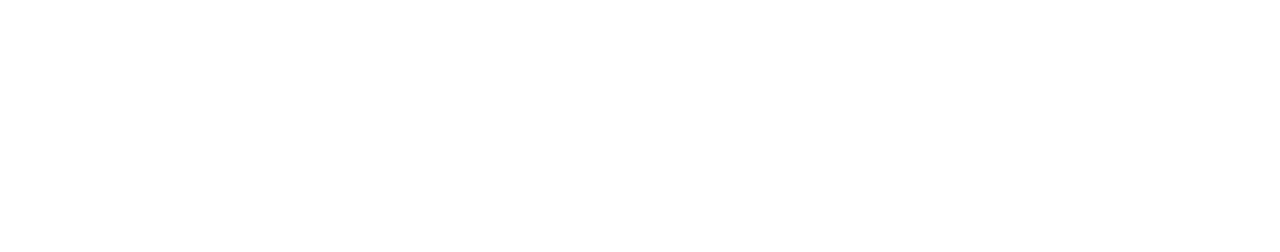
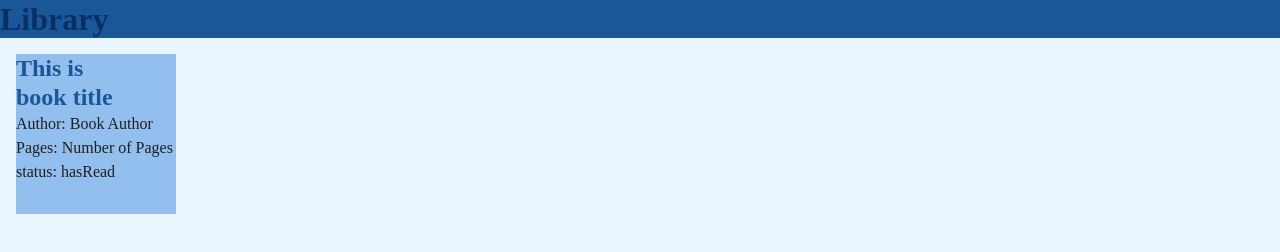
Before and after one commit to azrylshamin/odin-library, a plain HTML site: page index.html in a window 1280 px wide. Drawn offline with Linux system fonts and the light colour scheme.

Commit message:
Insert the basic layout of the project

```diff
--- a/index.html
+++ b/index.html
@@ -4,10 +4,30 @@
     <meta charset="UTF-8">
     <meta name="viewport" content="width=device-width, initial-scale=1.0">
     <title>ODIN | Library</title>
+    <link rel="stylesheet" href="reset.css">
     <link rel="stylesheet" href="styles.css">
     <script src="script.js" defer></script>
 </head>
 <body>
+    <div class="container">
+        <div class="header">
+            <div class="header-left">
+                <h1>Library</h1>
+            </div>
+            <div class="header-right">
 
+            </div>
+        </div>
+        <div class="content">
+            <div class="card-container">
+                <div class="card">
+                    <h2 class="card-title">This is book title</h2>
+                    <p class="card-content">Author: Book Author</p>
+                    <p class="card-content">Pages: Number of Pages</p>
+                    <p class="card-content">status: hasRead</p>
+                </div>
+            </div>
+        </div>
+    </div>
 </body>
 </html>
--- /dev/null
+++ b/reset.css
@@ -0,0 +1,65 @@
+*,
+*::before,
+*::after {
+    box-sizing: border-box;
+}
+
+* {
+    margin: 0;
+}
+
+@media (prefers-reduced-motion: no-preference) {
+    html {
+        interpolate-size: allow-keywords;
+    }
+}
+
+body {
+    line-height: 1.5;
+    -webkit-font-smoothing: antialiased;
+}
+
+img,
+picture,
+video,
+canvas,
+svg {
+    display: block;
+    max-width: 100%;
+}
+
+input,
+button,
+textarea,
+select {
+    font: inherit;
+}
+
+p,
+h1,
+h2,
+h3,
+h4,
+h5,
+h6 {
+    overflow-wrap: break-word;
+}
+
+p {
+    text-wrap: pretty;
+}
+
+h1,
+h2,
+h3,
+h4,
+h5,
+h6 {
+    text-wrap: balance;
+    line-height: 1.2;
+}
+
+#root,
+#__next {
+    isolation: isolate;
+}
--- a/script.js
+++ b/script.js
@@ -1,20 +1,24 @@
 const myLibrary = [];
 
-function Book(title, author, pages, read) {
-    this.title = title;
-    this.author = author;
-    this.pages = pages;
-    this.read = read;
+function Book(id, title, author, pages, hasRead) {
+  this.id = id;
+  this.title = title;
+  this.author = author;
+  this.pages = pages;
+  this.hasRead = hasRead;
 
-    this.info = function(){
-        let hasRead = read ? "has read" : "not read yet";
-        return `${title} by ${author}, ${pages} pages, ${hasRead}`;
-    };
+  this.info = function () {
+    let read = hasRead ? "already read" : "not read yet";
+    return `${title} by ${author}, ${pages} pages, ${read}`;
+  };
 }
 
-function addBookToLibrary() {
-  // take params, create a book then store it in the array
+function addBookToLibrary(title, author, pages, hasRead) {
+  let id = crypto.randomUUID();
+  myLibrary.push(new Book(id, title, author, pages, hasRead));
 }
 
-const theHobbit = new Book("The Hobbit", "J.R.R Tolkien", 295, false);
-console.log(theHobbit.info());
+addBookToLibrary("The Hobbit", "J.R.R. Tolkien", 295, false);
+
+console.log("Book ID:", myLibrary[0].id);
+console.log(myLibrary[0].info());
--- a/styles.css
+++ b/styles.css
@@ -0,0 +1,40 @@
+:root {
+    --alice-blue: #E9F5FF;
+    --jordy-blue: #93BFEF;
+    --tufts-blue: #468BE6;
+    --cobalt-blue: #1A5799;
+    --cool-black: #092F64;
+    --eerie-black: #1F1F1F;
+}
+
+.container {
+    display: grid;
+    grid-template-rows: auto 1fr;
+    min-width: 100vw;
+    height: 100vh;
+}
+
+.header {
+    color: var(--cool-black);
+    background-color: var(--cobalt-blue);
+}
+
+.content {
+    background-color: var(--alice-blue);
+    padding: 1rem;
+}
+
+.content .card {
+    width: 10rem;
+    height: 10rem;
+
+    background-color: var(--jordy-blue);
+}
+
+.card .card-title {
+    color: var(--cobalt-blue);
+}
+
+.card .card-content{
+    color: var(--eerie-black)
+}
```
